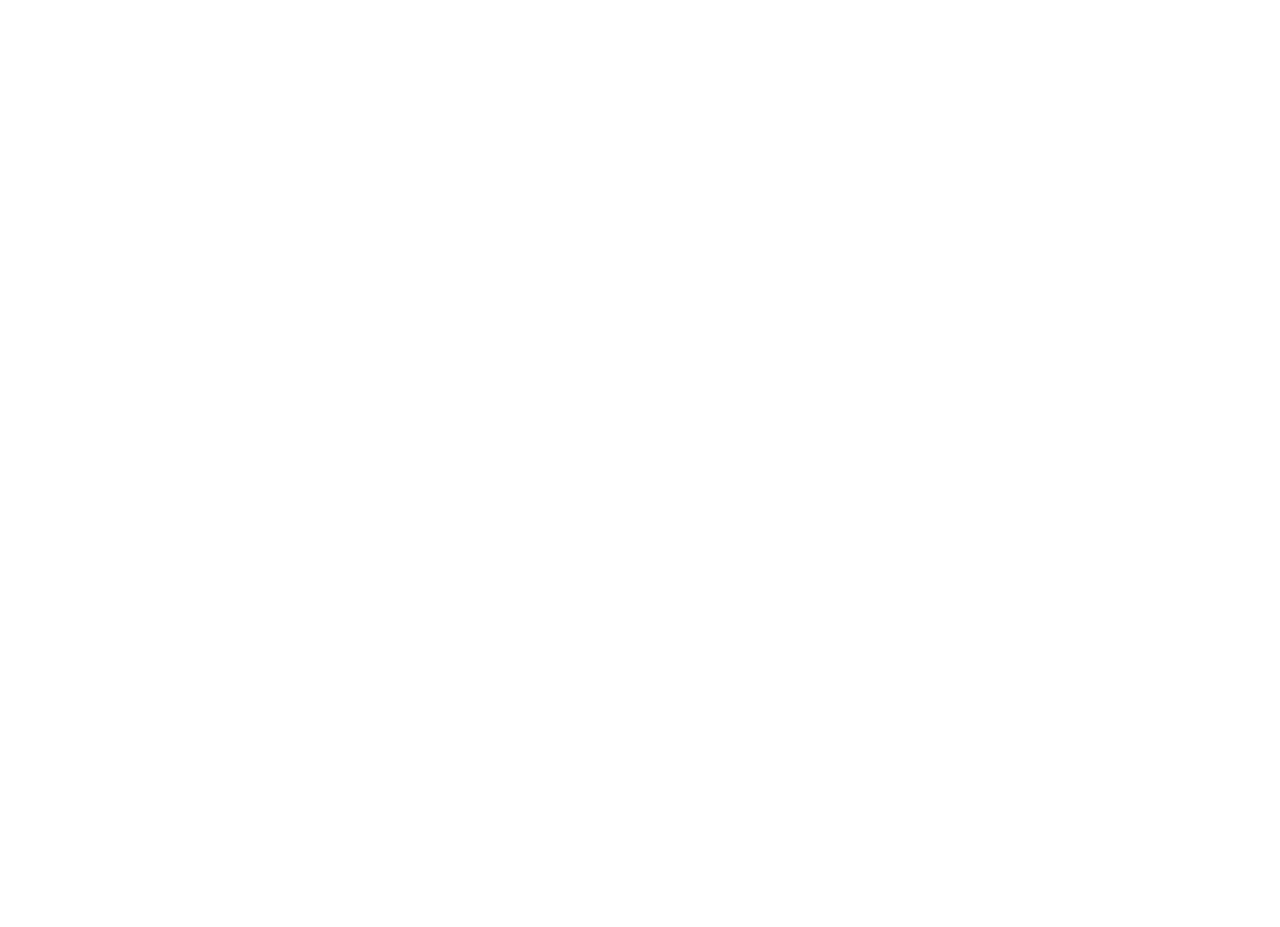
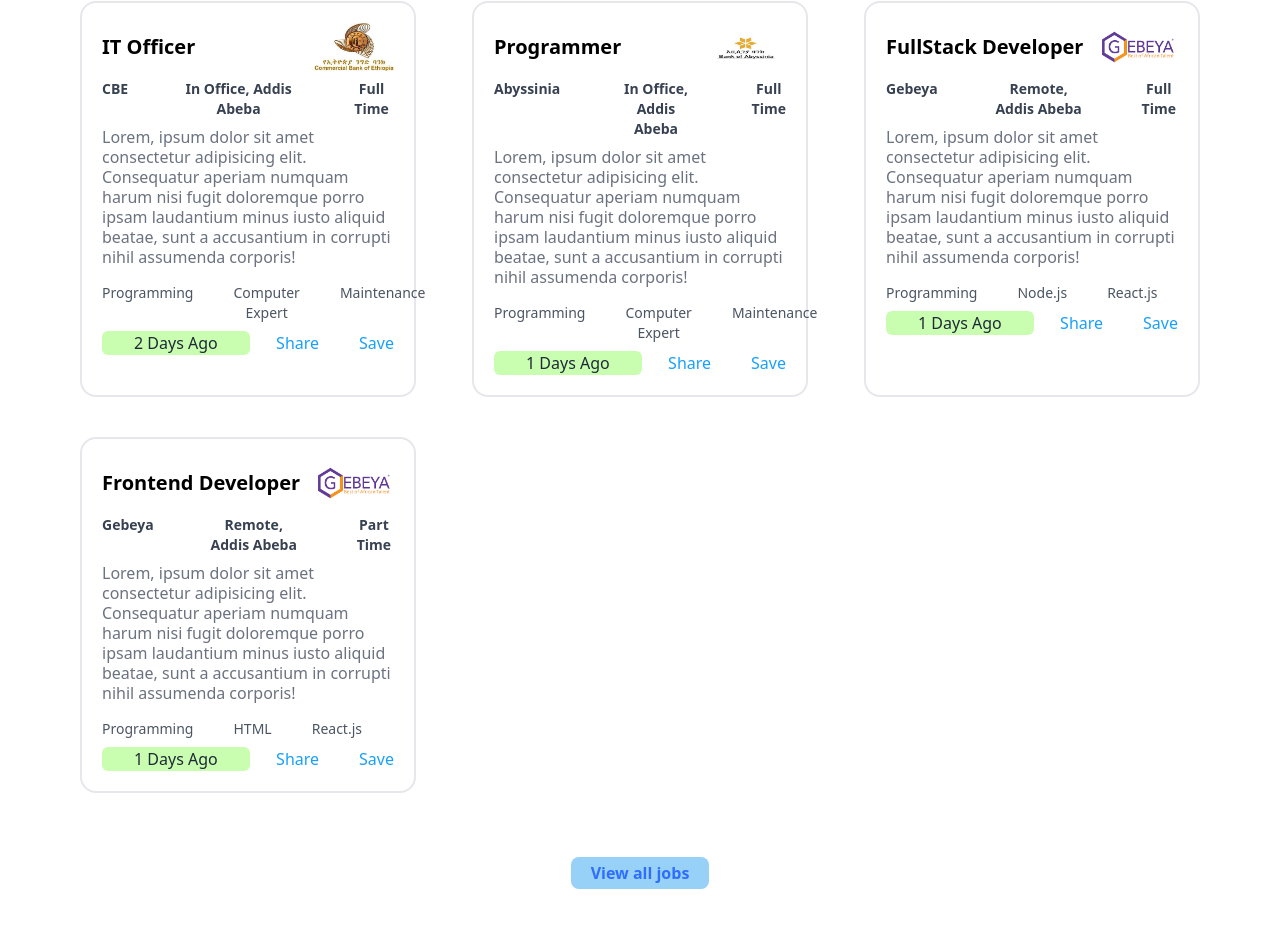
Before and after one commit to Natnael-Tilahun/WaliaJobs, a React (Vite) app: page / in a window 1280 px wide. Shown: the part 1637-2564 px from the top of the page. Before the commit the page ends 1458 px from the top, so only its background shows below. Built offline with nearby package versions, Linux system fonts and the light colour scheme.

Commit message:
Create job list section

```diff
--- a/src/App.jsx
+++ b/src/App.jsx
@@ -2,16 +2,18 @@ import { useState } from "react";
 import "./App.css";
 import Hero from "./components/Hero";
 import Header from "../src/components/Header";
-import { Jobs } from "./components/Jobs";
+import { JobCatagories } from "./components/JobCatagories";
 import { Companies } from "./components/Companies";
+import { JobsList } from "./components/JobsList";
 
 function App() {
   return (
     <div className="App w-full m-0">
       <Header />
       <Hero />
-      <Jobs />
+      <JobCatagories />
       <Companies />
+      <JobsList />
     </div>
   );
 }
--- a/src/components/Companies.jsx
+++ b/src/components/Companies.jsx
@@ -109,6 +109,12 @@ export const Companies = () => {
           rate="10"
           reviews="50+"
         />
+        <CompanyCard
+          img="src/assets/images/gebeyalogo.png"
+          name="Gebeya"
+          rate="10"
+          reviews="50+"
+        />
         {/* </div> */}
       </Slider>
 
--- /dev/null
+++ b/src/components/JobCard.jsx
@@ -0,0 +1,45 @@
+import React from "react";
+
+export const JobCard = ({
+  title,
+  companyName,
+  address,
+  jobType,
+  jobStyle,
+  description,
+  jobTags,
+  timeLeft,
+  img,
+}) => {
+  return (
+    <div className="lg:w-[30%] w-[90%] md:w-[45%] border-2 py-5 px-5 md:px-10 lg:p-5 flex flex-col gap-2 rounded-2xl">
+      <div className="flex justify-between items-center">
+        <h1 className="font-bold text-xl">{title}</h1>
+        <img src={img} alt="Company Logo" className="w-20 h-12" />
+      </div>
+      <div className="flex gap-7 lg:gap-14 font-semibold text-gray-700 text-sm">
+        <p>{companyName}</p>
+        <p>
+          <span>{jobStyle}</span>, {address}
+        </p>
+        <p>{jobType}</p>
+      </div>
+      <p className="text-left text-gray-500 textm leading-5 pb-2">
+        {description}
+      </p>
+      <div className="flex font-medium text-gray-600 gap-5 lg:gap-10 text-sm">
+        {jobTags &&
+          jobTags.map((item, index) => <span key={index}>{item}</span>)}
+      </div>
+      <div className="flex justify-between gap-3">
+        <button className="bg-[#C9FEB1] px-8 rounded-md font-medium text-gray-800">
+          {timeLeft}
+        </button>
+        <div className="flex gap-10 text-[#18A0FB] font-medium">
+          <p>Share</p>
+          <p>Save</p>
+        </div>
+      </div>
+    </div>
+  );
+};
--- a/src/components/Jobs.jsx
+++ b/src/components/JobCatagories.jsx
@@ -1,6 +1,6 @@
 import React from "react";
 
-export const Jobs = () => {
+export const JobCatagories = () => {
   return (
     <div className="w-full grid  auto-cols-max grid-cols-2 md:grid-cols-3 lg:grid-cols-4 xl:grid-cols-6 gap-x-6 gap-y-10 md:gap-y-16 md:gap-10 justify-evenly py-20 px-5 md:px-10 lg:px-20">
       <div className="flex flex-col border-2 justify-center shadow-md items-center px-5 text-sm md:text-base py-3 border-blue-300 rounded-bl-3xl rounded-tr-3xl">
--- /dev/null
+++ b/src/components/JobsList.jsx
@@ -0,0 +1,71 @@
+import React from "react";
+import { JobCard } from "./JobCard";
+
+export const JobsList = () => {
+  return (
+    <div className="w-full text-center md:py-20 py-5 px-5 md:px-10 lg:px-20">
+      <h1 className="font-bold text-3xl">Recent Jobs</h1>
+      <div className="flex gap-10 flex-wrap py-16 justify-center lg:justify-between">
+        <JobCard
+          title="IT Officer"
+          companyName="CBE"
+          jobType="Full Time"
+          jobStyle="In Office"
+          description="Lorem, ipsum dolor sit amet consectetur adipisicing elit. Consequatur
+          aperiam numquam harum nisi fugit doloremque porro ipsam laudantium minus
+          iusto aliquid beatae, sunt a accusantium in corrupti nihil assumenda
+          corporis!"
+          address="Addis Abeba"
+          jobTags={["Programming", "Computer Expert", "Maintenance"]}
+          timeLeft="2 Days Ago"
+          img="src/assets/images/cbelogo.jpg"
+        />
+        <JobCard
+          title="Programmer"
+          companyName="Abyssinia"
+          jobType="Full Time"
+          jobStyle="In Office"
+          description="Lorem, ipsum dolor sit amet consectetur adipisicing elit. Consequatur
+          aperiam numquam harum nisi fugit doloremque porro ipsam laudantium minus
+          iusto aliquid beatae, sunt a accusantium in corrupti nihil assumenda
+          corporis!"
+          address="Addis Abeba"
+          jobTags={["Programming", "Computer Expert", "Maintenance"]}
+          timeLeft="1 Days Ago"
+          img="src/assets/images/boalogo.jpg"
+        />
+        <JobCard
+          title="FullStack Developer"
+          companyName="Gebeya"
+          jobType="Full Time"
+          jobStyle="Remote"
+          description="Lorem, ipsum dolor sit amet consectetur adipisicing elit. Consequatur
+          aperiam numquam harum nisi fugit doloremque porro ipsam laudantium minus
+          iusto aliquid beatae, sunt a accusantium in corrupti nihil assumenda
+          corporis!"
+          address="Addis Abeba"
+          jobTags={["Programming", "Node.js", "React.js"]}
+          timeLeft="1 Days Ago"
+          img="src/assets/images/gebeyalogo.png"
+        />
+        <JobCard
+          title="Frontend Developer"
+          companyName="Gebeya"
+          jobType="Part Time"
+          jobStyle="Remote"
+          description="Lorem, ipsum dolor sit amet consectetur adipisicing elit. Consequatur
+          aperiam numquam harum nisi fugit doloremque porro ipsam laudantium minus
+          iusto aliquid beatae, sunt a accusantium in corrupti nihil assumenda
+          corporis!"
+          address="Addis Abeba"
+          jobTags={["Programming", "HTML", "React.js"]}
+          timeLeft="1 Days Ago"
+          img="src/assets/images/gebeyalogo.png"
+        />
+      </div>
+      <button className="text-[#2F6EFC] font-bold hover:bg-[#5dbeff] bg-[#97d1f8] px-5 py-1 rounded-lg">
+        View all jobs
+      </button>
+    </div>
+  );
+};
```
Also changed, not shown: src/assets/images/gebeyalogo.png (added).
